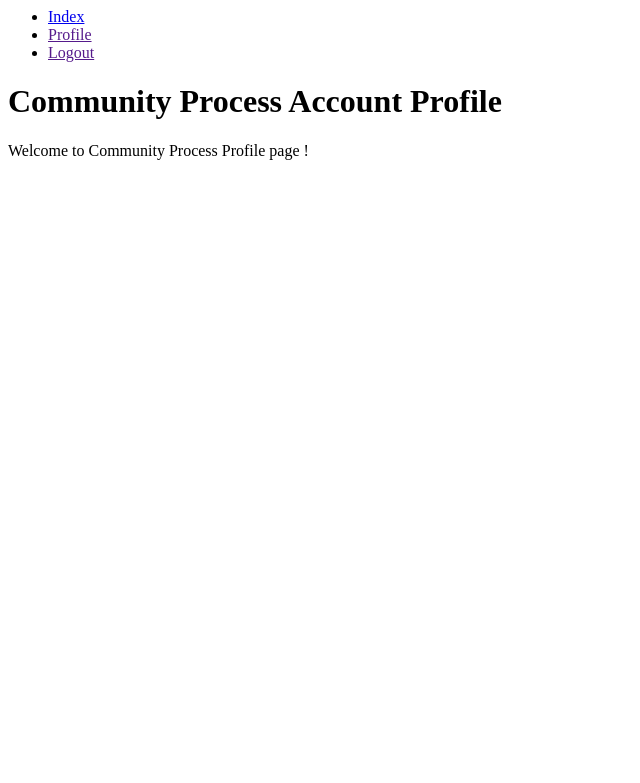
After one commit to Tlathrop01/CYBR8470---Project, a Django app: page /CPApi/profile/ in a window 1280 px wide. The commit adds this page. Shown: the top 783 px of the page, without its empty margins (0-640 px from the left). Run offline with Django 5.2, Linux system fonts and the light colour scheme; a user stored in the database is signed in.

Commit message:
Profile page created added links between pages (it looks bad but whtvr)

```diff
--- a/CommunityProcess/CPApi/templates/CPApi/index.html
+++ b/CommunityProcess/CPApi/templates/CPApi/index.html
@@ -13,8 +13,8 @@
         <div class="col-sm-2">
           {% block sidebar %}
             <ul class="sidebar-nav">
-              <li><a href="">Home</a></li>
-              <li><a href="">Profile</a></li>
+              <li><a href="{% url 'CPApi:index' %}">Index</a></li>
+              <li><a href="{% url 'CPApi:profile' %}">Profile</a></li>
               <li><a href="">Logout</a></li>
             </ul>
           {% endblock %}
--- /dev/null
+++ b/CommunityProcess/CPApi/templates/CPApi/profile.html
@@ -0,0 +1,36 @@
+
+<html>
+
+<body>
+  <div class="container-fluid">
+      <div class="row">
+        <div class="col-sm-2">
+          {% block sidebar %}
+            <ul class="sidebar-nav">
+              <li><a href="{% url 'CPApi:index' %}">Index</a></li>
+              <li><a href="">Profile</a></li>
+              <li><a href="">Logout</a></li>
+            </ul>
+          {% endblock %}
+        </div>
+        <div class="col-sm-10 ">{% block bar %}{% endblock %}</div>
+      </div>
+    </div>
+</body>
+
+<head>
+    {% block title %}
+      <title>Community Process Profile</title>
+    {% endblock %}
+</head>
+
+{% block content %}
+  <h1>Community Process Account Profile</h1>
+  <p>
+    Welcome to Community Process Profile page
+    <em></em>!
+  </p>
+{% endblock %}
+
+
+</html>
--- a/CommunityProcess/CPApi/urls.py
+++ b/CommunityProcess/CPApi/urls.py
@@ -1,5 +1,5 @@
 from django.urls import path
-from CPApi.views import rest_get_question
+from CPApi.views import rest_get_question, profile
 
 from . import views
 
@@ -10,4 +10,5 @@ urlpatterns = [
     path("<int:pk>/results/", views.ResultsView.as_view(), name="results"),
     path("<int:question_id>/vote/", views.vote, name="vote"),
     path('rest/question/<int:question_id>/', rest_get_question, name='rest_get_question'),
+    path('profile/', profile, name='profile'),
 ]
--- a/CommunityProcess/CPApi/views.py
+++ b/CommunityProcess/CPApi/views.py
@@ -9,6 +9,12 @@ from rest_framework import status
 from rest_framework.response import Response
 from rest_framework.decorators import api_view
 from .serializers import QuestionSerializer
+from django.contrib.auth.decorators import login_required
+
+
+@login_required
+def profile(request):
+    return render(request, 'CPApi/profile.html')
 
 class IndexView(generic.ListView):
     template_name = "CPApi/index.html"
--- a/CommunityProcess/CommunityProcess/urls.py
+++ b/CommunityProcess/CommunityProcess/urls.py
@@ -16,7 +16,7 @@ Including another URLconf
 """
 from django.contrib import admin
 from django.urls import path, include
-from CPApi import views
+from CPApi.views import profile
 from django.contrib.auth import views as auth_views
 
 
```
Also changed, not shown: CommunityProcess/db.sqlite3.
